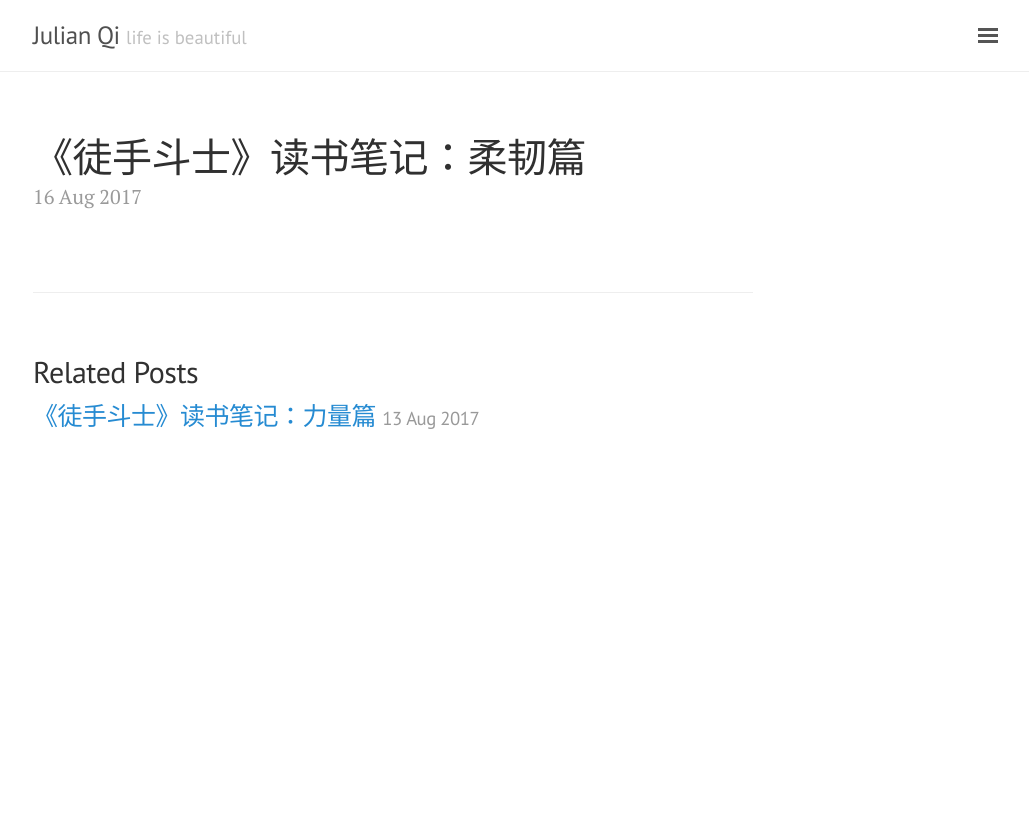
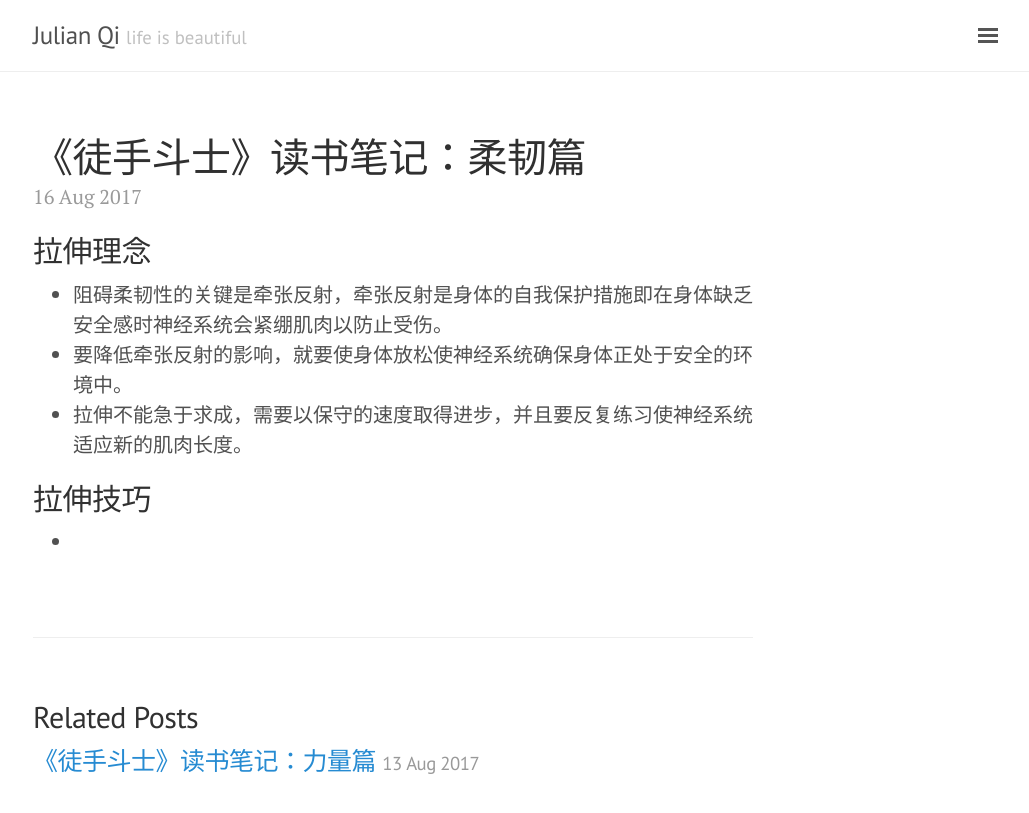
Before and after one commit to julianqi/julianqi.github.io, a Jekyll site: the page built from _posts/2017-08-16-notes-of-the-nacked-warrior-part2.md, in a window 1280 px wide. Shown: the top 813 px of the page, without its empty margins (247-1276 px from the left). Built offline with Jekyll 4.4.1, drawn with Linux system fonts in a browser that asks for light colours.

Commit message:
Update 2017-08-16-notes-of-the-nacked-warrior-part2.md

```diff
--- a/_posts/2017-08-16-notes-of-the-nacked-warrior-part2.md
+++ b/_posts/2017-08-16-notes-of-the-nacked-warrior-part2.md
@@ -2,3 +2,11 @@
 layout: post
 title: 《徒手斗士》读书笔记：柔韧篇
 ---
+
+## 拉伸理念
+- 阻碍柔韧性的关键是牵张反射，牵张反射是身体的自我保护措施即在身体缺乏安全感时神经系统会紧绷肌肉以防止受伤。
+- 要降低牵张反射的影响，就要使身体放松使神经系统确保身体正处于安全的环境中。
+- 拉伸不能急于求成，需要以保守的速度取得进步，并且要反复练习使神经系统适应新的肌肉长度。
+
+## 拉伸技巧
+-
```
